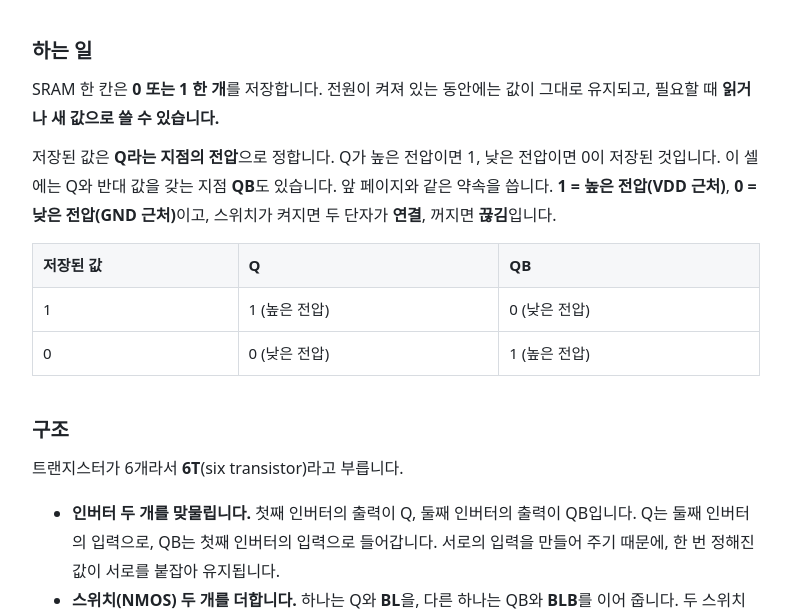
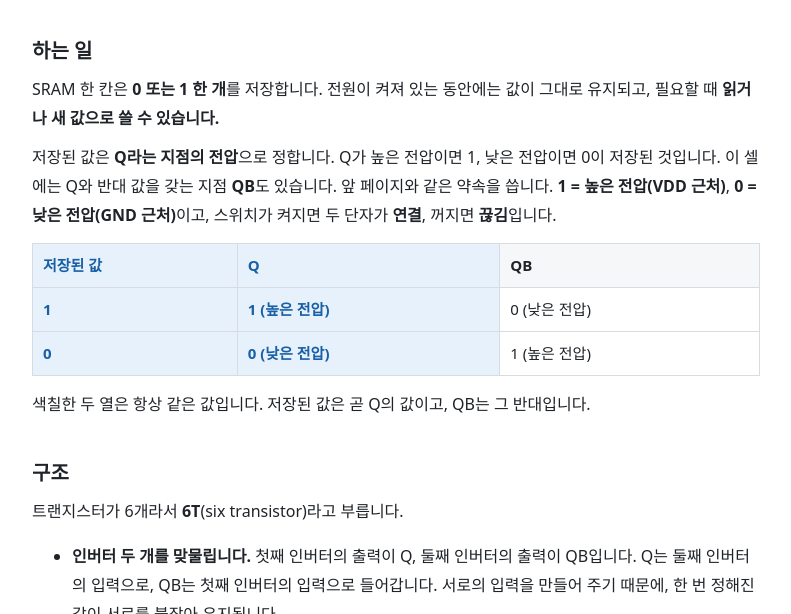
Before and after one commit to meyjeongtae-lang/semiconductor-study, a plain HTML site: page sram.html in a window 1280 px wide. Shown: the part 162-776 px from the top of the page, without its empty margins (244-1035 px from the left). Drawn offline with Linux system fonts and the light colour scheme.

Commit message:
SRAM: highlight stored-value and Q columns in the value table
Co-Authored-By: Claude Sonnet 5.5 <noreply@anthropic.com>

```diff
--- a/sram.html
+++ b/sram.html
@@ -11,6 +11,7 @@
 .sg.on line,.sg.on circle:not(.dot),.sg.on path{stroke:#FF8A00;stroke-width:4}
 .sg.on rect.bx{stroke:#FF8A00;stroke-width:4}
 .sg.on line.ht{stroke:transparent;stroke-width:14px}
+.hq{background:var(--accent-bg);color:var(--accent);font-weight:600}
 .sw{display:inline-block;width:12px;height:12px;border-radius:2px;margin-right:5px;vertical-align:-2px}
 </style>
 </head>
@@ -24,10 +25,11 @@
 <p>SRAM 한 칸은 <b>0 또는 1 한 개</b>를 저장합니다. 전원이 켜져 있는 동안에는 값이 그대로 유지되고, 필요할 때 <b>읽거나 새 값으로 쓸 수 있습니다.</b></p>
 <p>저장된 값은 <b>Q라는 지점의 전압</b>으로 정합니다. Q가 높은 전압이면 1, 낮은 전압이면 0이 저장된 것입니다. 이 셀에는 Q와 반대 값을 갖는 지점 <b>QB</b>도 있습니다. 앞 페이지와 같은 약속을 씁니다. <b>1 = 높은 전압(VDD 근처)</b>, <b>0 = 낮은 전압(GND 근처)</b>이고, 스위치가 켜지면 두 단자가 <b>연결</b>, 꺼지면 <b>끊김</b>입니다.</p>
 <table>
-<tr><th>저장된 값</th><th>Q</th><th>QB</th></tr>
-<tr><td>1</td><td>1 (높은 전압)</td><td>0 (낮은 전압)</td></tr>
-<tr><td>0</td><td>0 (낮은 전압)</td><td>1 (높은 전압)</td></tr>
+<tr><th class="hq">저장된 값</th><th class="hq">Q</th><th>QB</th></tr>
+<tr><td class="hq">1</td><td class="hq">1 (높은 전압)</td><td>0 (낮은 전압)</td></tr>
+<tr><td class="hq">0</td><td class="hq">0 (낮은 전압)</td><td>1 (높은 전압)</td></tr>
 </table>
+<p>색칠한 두 열은 항상 같은 값입니다. 저장된 값은 곧 Q의 값이고, QB는 그 반대입니다.</p>
 
 <h2>구조</h2>
 <p>트랜지스터가 6개라서 <b>6T</b>(six transistor)라고 부릅니다.</p>
```
